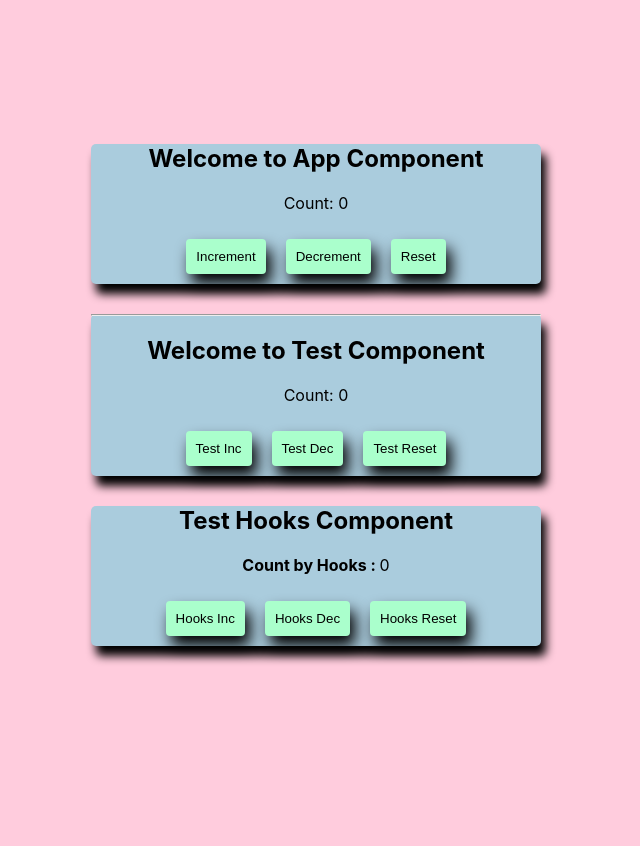
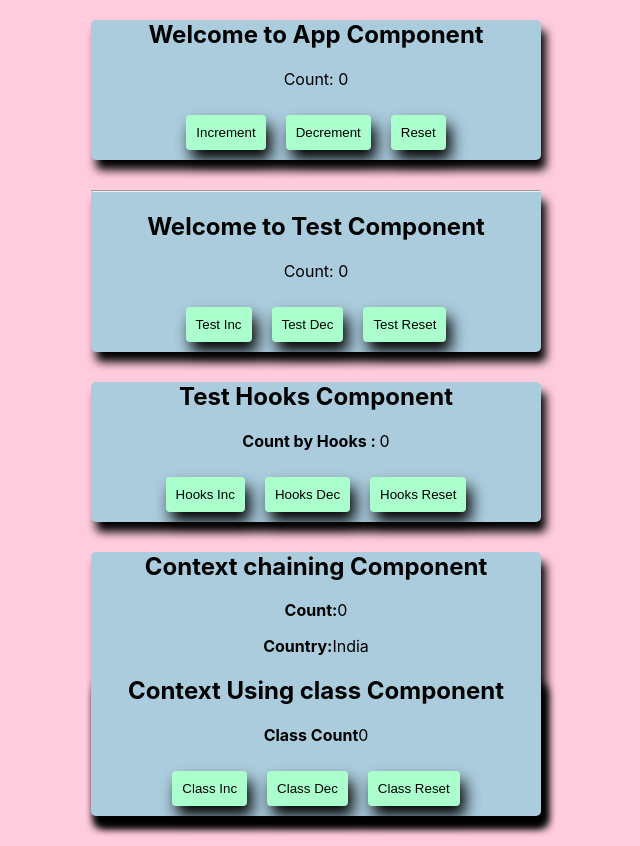
Before and after one commit to mkandanmk7/React-context-counter, a React (Create React App) app: page / in a window 1280 px wide. Shown: the whole page, without its empty margins (324-964 px from the left). Before the commit the page ends 800 px from the top, so only its background shows below. Built offline with nearby package versions, Linux system fonts and the light colour scheme.

Commit message:
class context counter done

```diff
--- a/src/App.css
+++ b/src/App.css
@@ -12,7 +12,7 @@ body {
   display: flex;
   align-items: center;
   justify-content: center;
-  height: 100vh;
+  height: 100%;
 }
 
 button {
--- /dev/null
+++ b/src/ChainingContext.js
@@ -0,0 +1,41 @@
+import React from "react";
+import ClassContext from "./ClassContext";
+import { CounterContext } from "./Context";
+import { CountryContext } from "./Context";
+export default function ChainingContext() {
+  return (
+    <>
+      <div className="App">
+        <h2>Context chaining Component</h2>
+        {/* chainning context */}
+        <CounterContext.Consumer>
+          {(context) => {
+            console.log(context);
+            return (
+              <CountryContext.Consumer>
+                {(country) => {
+                  console.log(country);
+                  return (
+                    <>
+                      <p>
+                        <b>Count:</b>
+                        {context.count}
+                      </p>
+                      <p>
+                        <b>Country:</b>
+                        {country.name}
+                      </p>
+                      <div className="App">
+                        <ClassContext />
+                      </div>
+                    </>
+                  );
+                }}
+              </CountryContext.Consumer>
+            );
+          }}
+        </CounterContext.Consumer>
+      </div>
+    </>
+  );
+}
--- /dev/null
+++ b/src/ClassContext.js
@@ -0,0 +1,23 @@
+// context using Class component:
+
+import { Component } from "react";
+import { CounterContext } from "./Context";
+
+export default class ClassContext extends Component {
+  static contextType = CounterContext;
+
+  render() {
+    return (
+      <div className="App">
+        <h2>Context Using class Component </h2>
+        <p>
+          <b> Class Count</b>
+          {this.context.count}
+        </p>
+        <button onClick={this.context.increment}> Class Inc</button>
+        <button onClick={this.context.decrement}> Class Dec</button>
+        <button onClick={this.context.reset}> Class Reset</button>
+      </div>
+    );
+  }
+}
--- a/src/Context.js
+++ b/src/Context.js
@@ -1,3 +1,5 @@
 import { createContext } from "react";
 
-export const CounterContext = createContext({});
+export const CounterContext = createContext({ name: "counter" });
+
+export const CountryContext = createContext({ name: "India" });
--- a/src/TestHooks.js
+++ b/src/TestHooks.js
@@ -1,10 +1,12 @@
 import React, { useContext } from "react";
+import ChainingContext from "./ChainingContext";
 import { CounterContext } from "./Context";
 
 export default function TestHooks() {
   const context = useContext(CounterContext);
   console.log(context);
   return (
+    <>
       <div className="App">
         <h2>Test Hooks Component </h2>
         <p>
@@ -15,5 +17,7 @@ export default function TestHooks() {
         <button onClick={context.decrement}>Hooks Dec</button>
         <button onClick={context.reset}>Hooks Reset</button>
       </div>
+      <ChainingContext />
+    </>
   );
 }
```
Lines whose indentation alone changed are shown as unchanged.
